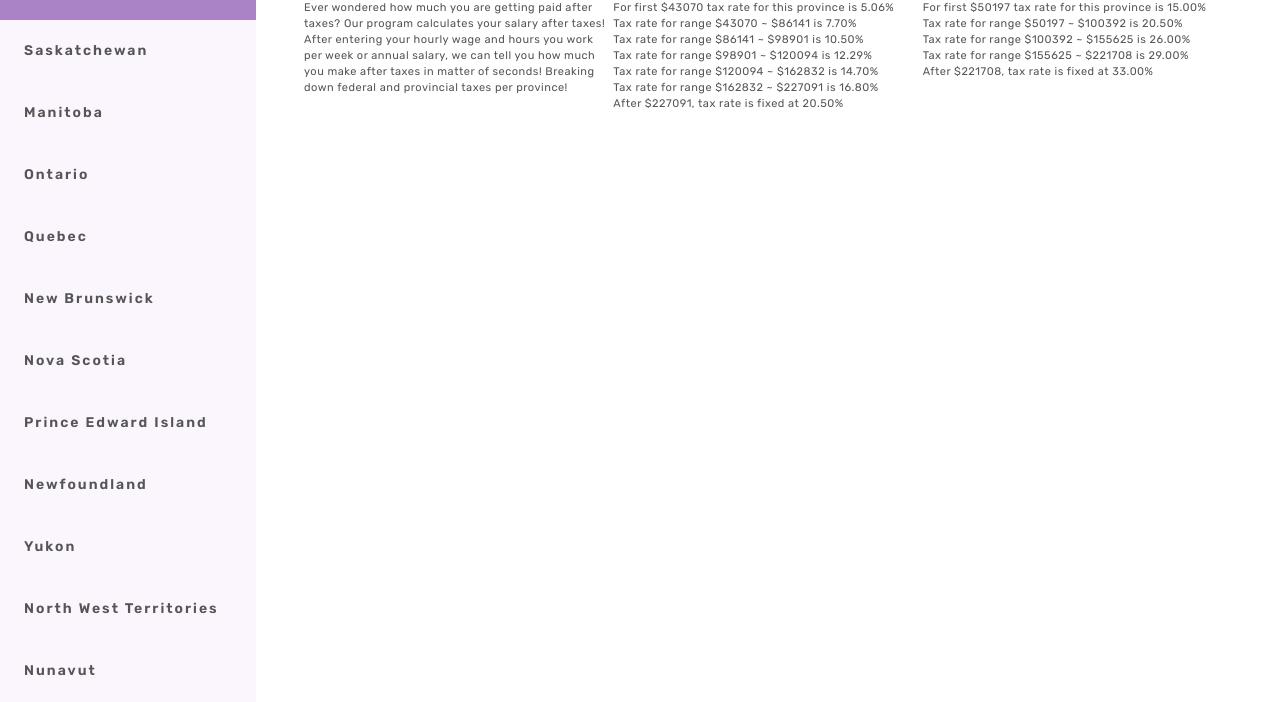
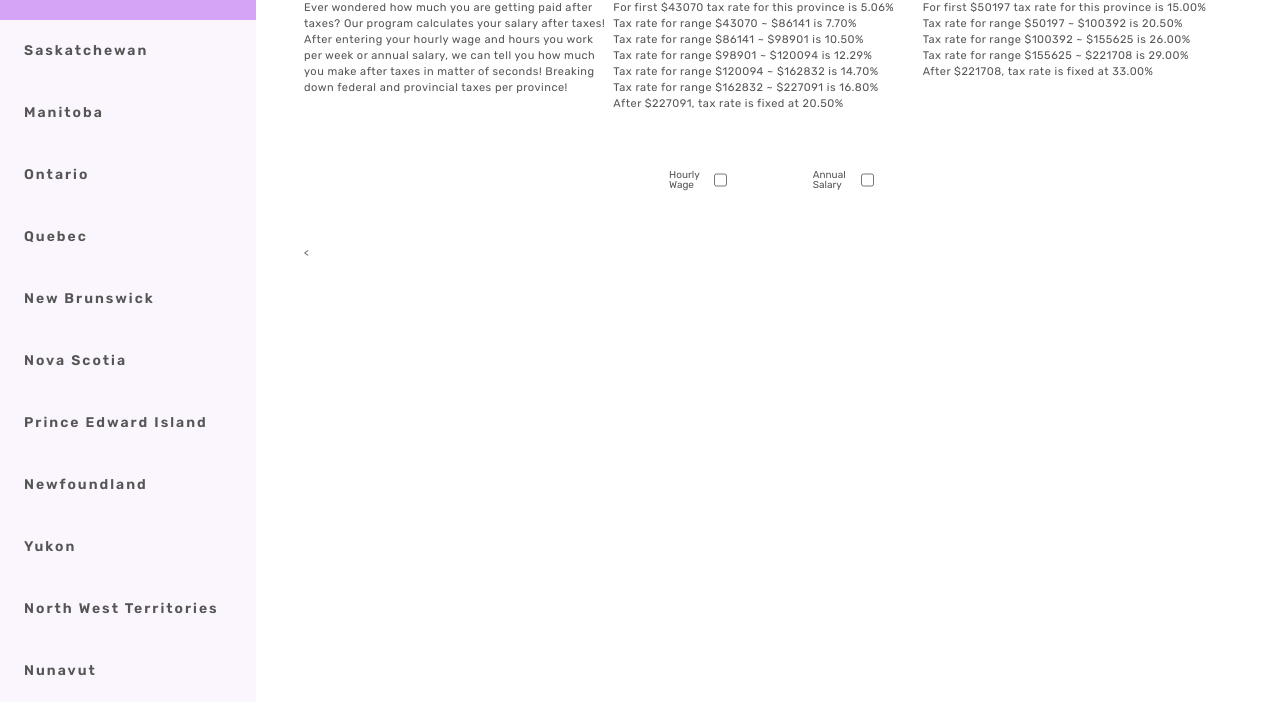
Before and after one commit to LeeJay0126/salaryCalculator, a plain HTML site: page index.html in a window 1280 px wide. Shown: the part 200-902 px from the top of the page. Drawn offline with nearby package versions, Linux system fonts and the light colour scheme.

Commit message:
Textbox layout done

```diff
--- a/index.html
+++ b/index.html
@@ -1,6 +1,5 @@
 <!DOCTYPE html>
 <html lang="en">
-
   <head>
     <meta charset="UTF-8" />
     <meta http-equiv="X-UA-Compatible" content="IE=edge" />
@@ -8,7 +7,10 @@
 
     <link rel="preconnect" href="https://fonts.googleapis.com" />
     <link rel="preconnect" href="https://fonts.gstatic.com" crossorigin />
-  <link href="https://fonts.googleapis.com/css2?family=Rubik:wght@400;500;600;700&display=swap" rel="stylesheet" />
+    <link
+      href="https://fonts.googleapis.com/css2?family=Rubik:wght@400;500;600;700&display=swap"
+      rel="stylesheet"
+    />
     <link href="salaryStyle.css" rel="stylesheet" />
 
     <script src="salary.js"></script>
@@ -27,7 +29,11 @@
             Alberta
           </li>
           <li class="navItem" id="BC" onclick="provinceChanger(this.id)">BC</li>
-        <li class="navItem" id="Saskatchewan" onclick="provinceChanger(this.id)">
+          <li
+            class="navItem"
+            id="Saskatchewan"
+            onclick="provinceChanger(this.id)"
+          >
             Saskatchewan
           </li>
           <li class="navItem" id="Manitoba" onclick="provinceChanger(this.id)">
@@ -39,22 +45,42 @@
           <li class="navItem" id="Quebec" onclick="provinceChanger(this.id)">
             Quebec
           </li>
-        <li class="navItem" id="newBrunswick" onclick="provinceChanger(this.id)">
+          <li
+            class="navItem"
+            id="newBrunswick"
+            onclick="provinceChanger(this.id)"
+          >
             New Brunswick
           </li>
-        <li class="navItem" id="novaScotia" onclick="provinceChanger(this.id)">
+          <li
+            class="navItem"
+            id="novaScotia"
+            onclick="provinceChanger(this.id)"
+          >
             Nova Scotia
           </li>
-        <li class="navItem" id="princeEdward" onclick="provinceChanger(this.id)">
+          <li
+            class="navItem"
+            id="princeEdward"
+            onclick="provinceChanger(this.id)"
+          >
             Prince Edward Island
           </li>
-        <li class="navItem" id="newFoundLand" onclick="provinceChanger(this.id)">
+          <li
+            class="navItem"
+            id="newFoundLand"
+            onclick="provinceChanger(this.id)"
+          >
             Newfoundland
           </li>
           <li class="navItem" id="yukon" onclick="provinceChanger(this.id)">
             Yukon
           </li>
-        <li class="navItem" id="northWestTerritory" onclick="provinceChanger(this.id)">
+          <li
+            class="navItem"
+            id="northWestTerritory"
+            onclick="provinceChanger(this.id)"
+          >
             North West Territories
           </li>
           <li class="navItem" id="nunavut" onclick="provinceChanger(this.id)">
@@ -71,9 +97,11 @@
               <span class="displayHeading">Salary Calculator</span>
             </div>
             <p class="taxBracketDisplayDecoration">
-            Ever wondered how much you are getting paid after taxes? Our program calculates your salary after taxes!
-            After entering your hourly wage and hours you work per week or annual salary, we can tell you how much you
-            make after taxes in matter of seconds! Breaking down federal and provincial taxes per province!
+              Ever wondered how much you are getting paid after taxes? Our
+              program calculates your salary after taxes! After entering your
+              hourly wage and hours you work per week or annual salary, we can
+              tell you how much you make after taxes in matter of seconds!
+              Breaking down federal and provincial taxes per province!
             </p>
           </section>
           <section class="provinceTaxBracket taxBracketSections">
@@ -82,22 +110,67 @@
               <span class="displayHeading">Provincial Tax Bracket</span>
             </div>
             <div class="taxBracketDisplay">
-            <p id="taxBracketDisplayElement" class="taxBracketDisplayDecoration"></p>
+              <p
+                id="taxBracketDisplayElement"
+                class="taxBracketDisplayDecoration"
+              ></p>
             </div>
           </section>
           <section class="federalTaxBracket taxBracketSections">
             <div class="displayHeader">
-            <ion-icon class="sectionIcon" name="people-circle-outline"></ion-icon>
+              <ion-icon
+                class="sectionIcon"
+                name="people-circle-outline"
+              ></ion-icon>
               <span class="displayHeading">Federal Tax Bracket</span>
             </div>
-          <p id="federalTaxBracketDisplayElement" class="taxBracketDisplayDecoration"></p>
+            <p
+              id="federalTaxBracketDisplayElement"
+              class="taxBracketDisplayDecoration"
+            ></p>
           </section>
         </div>
+
+        <div class="salryCalculatorMain">
+          <section class="checkBoxes">
+            <div class="checkBoxFlexBox">
+              <div class="checkBoxContainer hourlyCheckBox">
+                <label>Hourly Wage</label>
+                <input
+                  id="hourlyCheckBox"
+                  class="checkBox"
+                  type="checkbox"
+                  value="hourlyCheckBox"
+                />
               </div>
+              <div class="checkBoxContainer annualCheckBox">
+                <label>Annual Salary </label>
+                <input
+                  id="annualCheckBox"
+                  class="checkBox"
+                  type="checkbox"
+                  value="annualCheckBox"
+                />
+              </div>
+            </div>
+          </section>
+        </div>
+
+        <div class="salaryCalculatorMain">
+            <
+        </div>
+
+      </div>
+
     </main>
 
-  <script type="module" src="https://unpkg.com/ionicons@5.5.2/dist/ionicons/ionicons.esm.js"></script>
-  <script nomodule src="https://unpkg.com/ionicons@5.5.2/dist/ionicons/ionicons.js"></script>
+    <script
+      type="module"
+      src="https://unpkg.com/ionicons@5.5.2/dist/ionicons/ionicons.esm.js"
+    ></script>
+    <script
+      nomodule
+      src="https://unpkg.com/ionicons@5.5.2/dist/ionicons/ionicons.js"
+    ></script>
   </body>
-
 </html>
--- a/salary.js
+++ b/salary.js
@@ -57,11 +57,11 @@ let selectedProvince = "BC";
 
 function navProvinceColorChanger(provinceId, previousProvinceId) {
   if (provinceId == "BC" && selectedProvince == "BC") {
-    document.getElementById("BC").style.background = "#aa83c6";
+    document.getElementById("BC").style.background = "#d5a4f7";
   }
   if (provinceId != previousProvinceId) {
     document.getElementById(previousProvinceId).style.background = "#fbf6fe";
-    document.getElementById(provinceId).style.background = "#aa83c6";
+    document.getElementById(provinceId).style.background = "#d5a4f7";
   }
 }
 
--- a/salaryStyle.css
+++ b/salaryStyle.css
@@ -65,13 +65,15 @@ main {
     height: 100%;
 }
 
-.navItems li:visited, .navItems li:link {
+.navItems li:visited,
+.navItems li:link {
     text-decoration: none;
     color: black;
     transition: all 0.2s;
 }
 
-.navItems li:hover, .navItems li:active {
+.navItems li:hover,
+.navItems li:active {
     text-decoration: none;
     color: black;
     font-weight: 800;
@@ -86,13 +88,19 @@ main {
     background-color: #fbf6fe;
 }
 
-.selectedProvince {
-    background-color: #aa83c6;
-}
-
 /*------------------------------------------
     Service Section
 --------------------------------------------*/
+
+.displayContents {
+    max-width: 120rem;
+    max-height: 10rem;
+    background-color: black;
+}
+
+.taxBracketSections {
+    justify-content: center;
+}
 
 .serviceDisplay {
     background-color: white;
@@ -117,17 +125,12 @@ main {
     font-weight: 500;
 }
 
-.displayContents {
-    max-width: 120rem;
-    max-height: 10rem;
-    background-color: black;
-}
 
 .ProvinceTaxBracket {
     margin-bottom: 2.4rem;
 }
 
-.taxBracketDisplayDecoration{
+.taxBracketDisplayDecoration {
     font-size: 1.1rem;
     line-height: 1.6rem;
     letter-spacing: 0.5px;
@@ -139,3 +142,33 @@ main {
     grid-template-columns: 1fr 1fr 1fr;
     justify-content: center;
 }
+
+/*------------------------------------------
+    Salary Calculator layout Section
+--------------------------------------------*/
+
+.checkBoxes {
+    display: flex;
+    justify-content: center;
+    padding: 4.8rem 0rem;
+}
+
+.checkBoxFlexBox {
+    display: flex;
+    gap: 30%;
+}
+
+.checkBoxContainer {
+    display: flex;
+    justify-content: center;
+    gap: 1.5rem;
+    padding: 1rem;
+}
+
+.checkBoxContainer label{
+    align-self: center;
+}
+
+/*------------------------------------------
+    Salary Calculator Main Section
+--------------------------------------------*/
```
Lines whose indentation alone changed are shown as unchanged.
